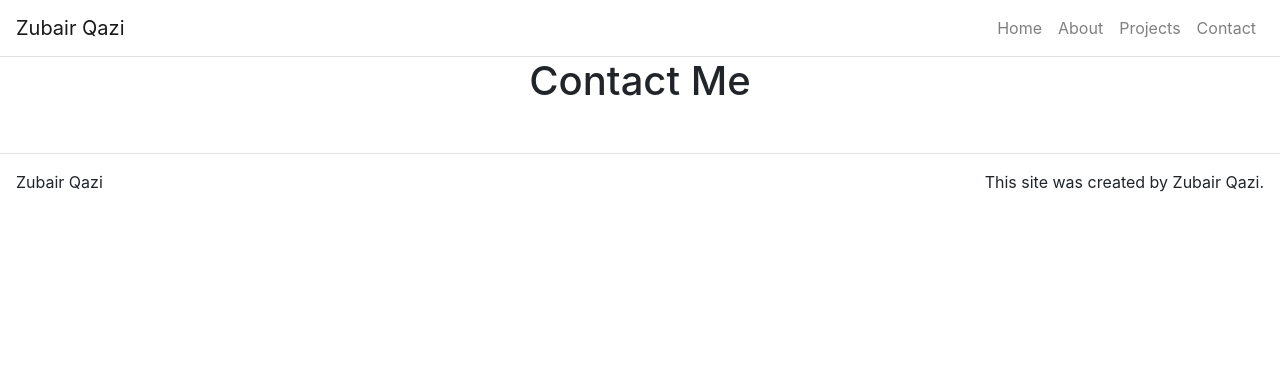
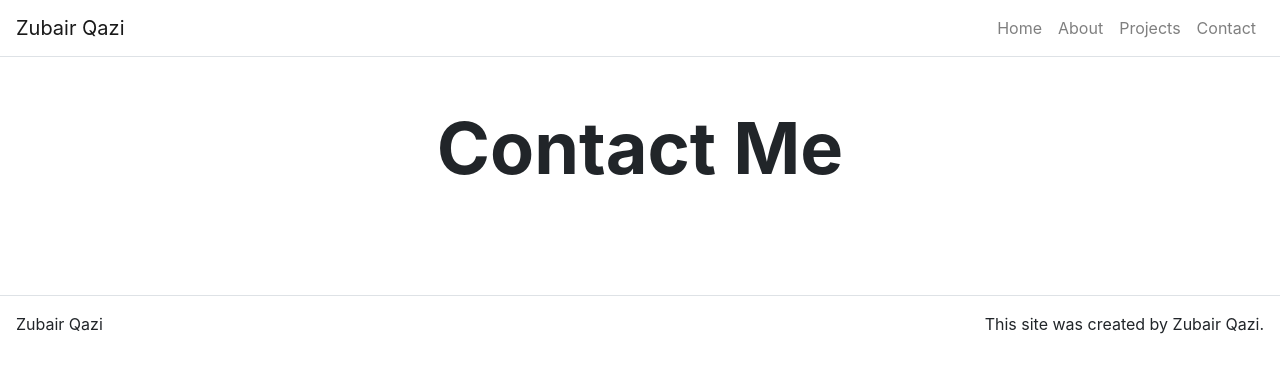
Before and after one commit to ZubairQazi/ZubairQazi.github.io, a React (Create React App) app: page /contact in a window 1280 px wide. Shown: the top 372 px of the page. Built offline with nearby package versions, Linux system fonts and the light colour scheme.

Commit message:
Update Contact page header

```diff
--- a/src/components/Contact.js
+++ b/src/components/Contact.js
@@ -1,12 +1,34 @@
 import React from 'react';
+
+import Typist from 'react-typist';
+
+import Jumbotron from 'react-bootstrap/Jumbotron';
+import Container from 'react-bootstrap/Container';
+import Row from 'react-bootstrap/Row';
+import Col from 'react-bootstrap/Col';
+
 
 class Contact extends React.Component {
 
   render() {
+
     return (
-      <h1>
-        Contact Me
-      </h1>
+      <div>
+        <Jumbotron className='bg-transparent jumbotron-fluid p-0'>
+          <Container fluid={true}>
+            <Row className='justify-content-center py-5'>
+              <Col md={10} sm={12}>
+                <h1 className='display-3 font-weight-bolder'>
+                  <Typist cursor={{ hideWhenDone: true }}>
+                    <span> Contact Me </span>
+                  </Typist>
+                </h1>
+              </Col>
+            </Row>
+          </Container>
+        </Jumbotron>
+      </div>
+
     );
   }
 }
```
